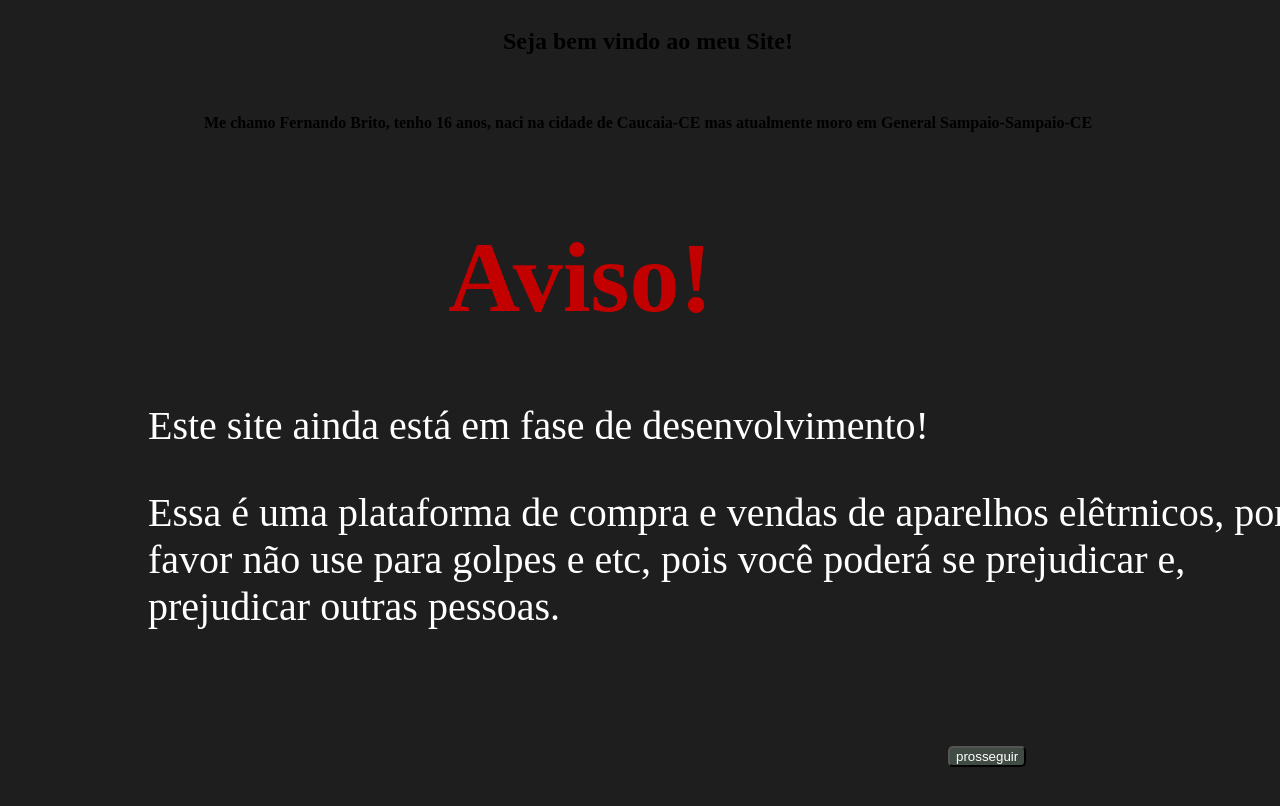
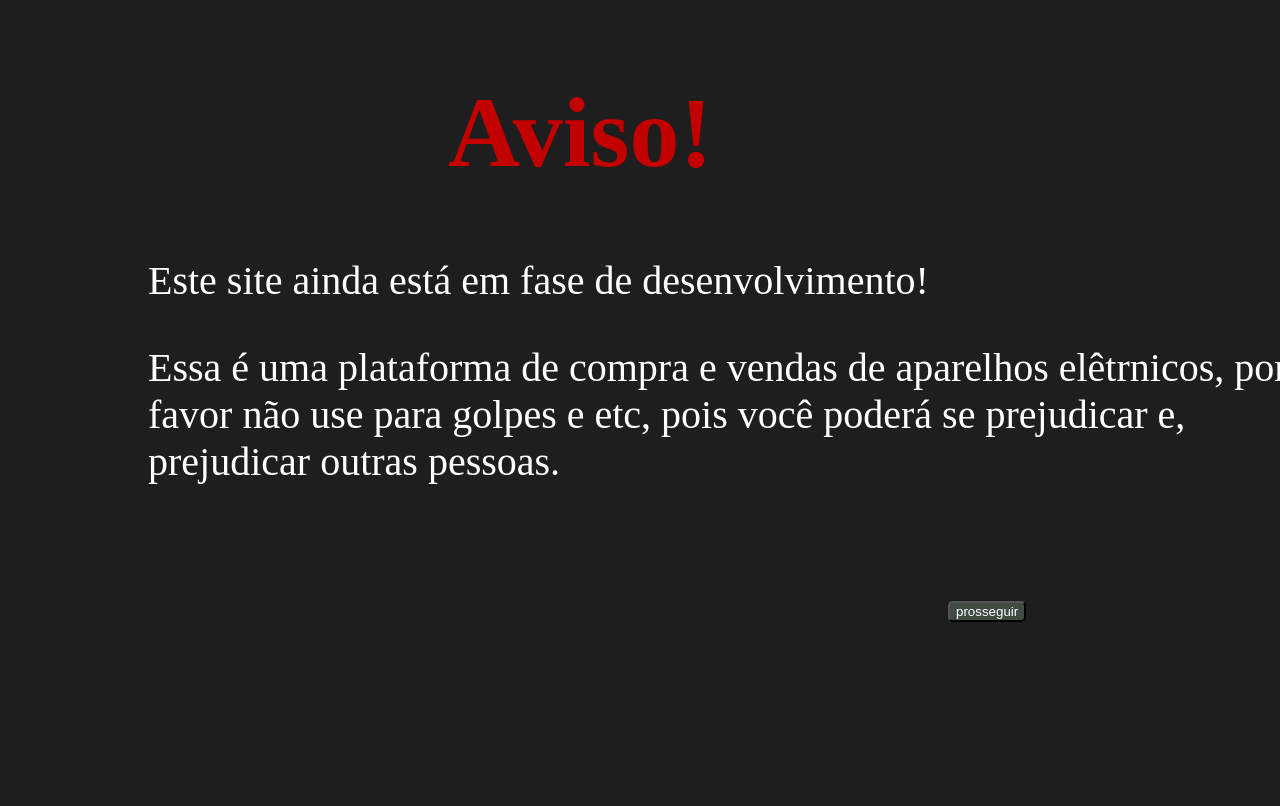
Before and after one commit to fernandobrit/login-page, a plain HTML site: page index.html in a window 1280 px wide. Shown: the top 806 px of the page. Drawn offline with Linux system fonts and the light colour scheme.

Commit message:
mod na linha 115

```diff
--- a/index.html
+++ b/index.html
@@ -12,9 +12,6 @@
 </head>
 
 <body>
-  <h2>Seja bem vindo ao meu Site!</h2><br>
-
-  <h4>Me chamo Fernando Brito, tenho 16 anos, naci na cidade de Caucaia-CE mas atualmente moro em General Sampaio-Sampaio-CE</h4>
 
     <div class="container">
         <div class="box">
```
